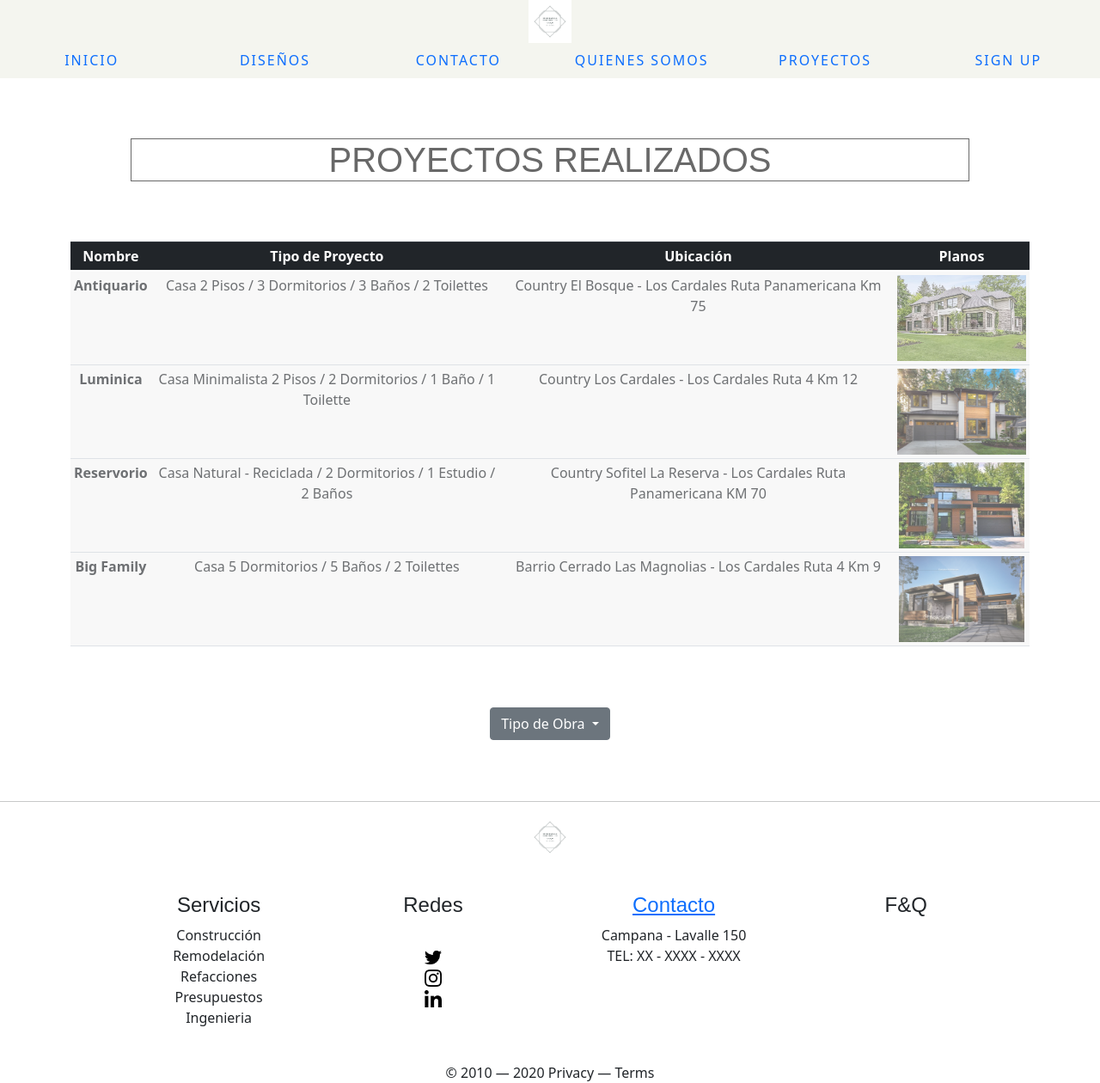
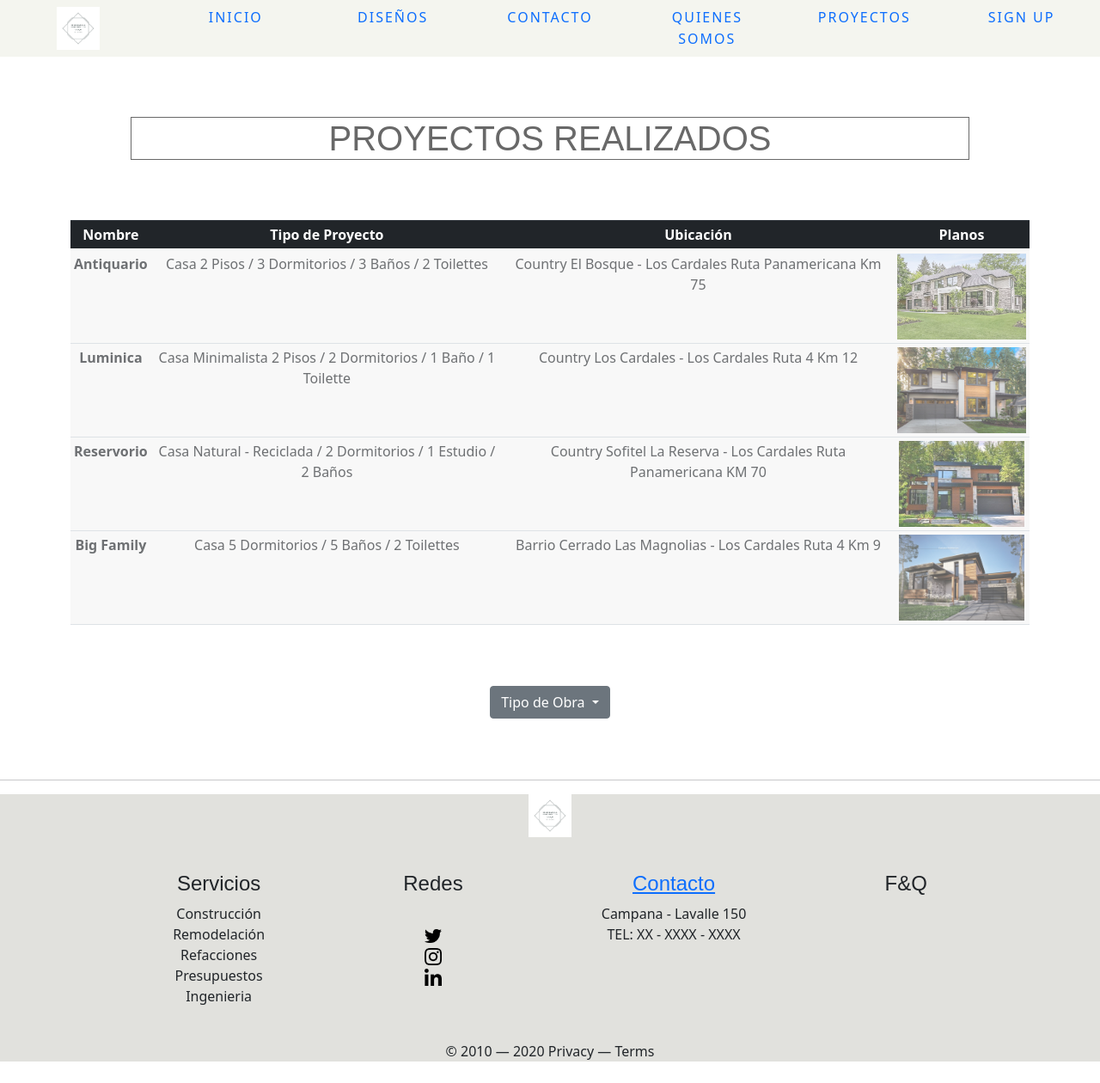
Before and after one commit to jamaidana/MaidanaConstruccion, a website: page disenos.html in a window 1280 px wide. Shown: the whole page at 86% size. After the commit the page ends 1235 px from the top, so only its background shows below. Drawn offline with nearby package versions, Linux system fonts and the light colour scheme; files that its build step writes are made by us from their sources.

Commit message:
Cambio header

```diff
--- a/disenos.html
+++ b/disenos.html
@@ -12,11 +12,9 @@
     <link href="https://cdn.jsdelivr.net/npm/bootstrap@5.0.2/dist/css/bootstrap.min.css" rel="stylesheet"
         integrity="sha384-EVSTQN3/azprG1Anm3QDgpJLIm9Nao0Yz1ztcQTwFspd3yD65VohhpuuCOmLASjC" crossorigin="anonymous">
     <link rel="icon" href="Iconos/favicon-32x32.png">
-    <meta name="description"
-    content="Realizamos servicios de construcción, proyectos de arquitectura y desarrollos para obras nuevas,
+    <meta name="description" content="Realizamos servicios de construcción, proyectos de arquitectura y desarrollos para obras nuevas,
     ampliaciones y remodelaciones. Diseños realizados">
-    <meta name="keywords"
-    content="constructora, construccion, proyectos arquitectura, remodelaciones, ampliaciones">
+    <meta name="keywords" content="constructora, construccion, proyectos arquitectura, remodelaciones, ampliaciones">
     <title>Diseños</title>
 </head>
 
@@ -25,16 +23,15 @@
     <header class="header">
 
 
-        <img src="Iconos/maidana_construccion_logo.png" alt="logo_maidana_construccion" class="iconLogo" width="50"
-            height="50" class="logoInicio">
-
         <nav class="nav nav-pills nav-justified">
+            <a class="nav-item nav-link"><img src="Iconos/maidana_construccion_logo.png" alt="logo_maidana_construccion"
+                    class="iconLogo" width="50" height="50"></a>
             <a class="nav-item nav-link" href="index.html">INICIO</a>
             <a class="nav-item nav-link" href="disenos.html">DISEÑOS</a>
             <a class="nav-item nav-link" href="contacto.html">CONTACTO</a>
             <a class="nav-item nav-link" href="quienessomos.html">QUIENES SOMOS</a>
             <a class="nav-item nav-link" href="proyectos.html">PROYECTOS</a>
-            <a class="nav-item nav-link" href="signup.html" target="_blank">SIGN UP</a>
+            <a class="nav-item nav-link" href="signup.html">SIGN UP</a>
         </nav>
 
 
@@ -81,7 +78,8 @@
                         <th scope="row">Big Family</th>
                         <td>Casa 5 Dormitorios / 5 Baños / 2 Toilettes</td>
                         <td>Barrio Cerrado Las Magnolias - Los Cardales Ruta 4 Km 9</td>
-                        <td><img src="Imagenes/Magnolias/diseño_casa_barrio_magnolias.JPG" height="100" class="design 4">
+                        <td><img src="Imagenes/Magnolias/diseño_casa_barrio_magnolias.JPG" height="100"
+                                class="design 4">
                         </td>
                     </tr>
 
--- a/scss/_footer.scss
+++ b/scss/_footer.scss
@@ -1,4 +1,9 @@
                                     /**FOOTER**/
+$footer-color: #d0d1caa4;
+
+.footer{
+    background-color: $footer-color ;
+}
 .endPage{
     padding: 40px;
     width: 100%;
--- a/scss/estilos.scss
+++ b/scss/estilos.scss
@@ -5,6 +5,7 @@ $p-font:'Barlow', sans-serif;
 $headerBack-color: #f3f4edde;
 $bodyBack-color:  #ffffff;
 $concretaBack-color: #f3f4eda4;
+$footer-color: #d0d1caa4;
 
 @import "diseno";
 @import "footer";
```
Also changed, not shown: contacto.html (+14 -11 lines), index.html (+5 -3 lines), proyectos.html (+5 -8 lines), quienessomos.html (+9 -10 lines), suscripcion.html (+3 -4 lines), scss/estilos.css, 1 other file. Lines whose indentation alone changed are shown as unchanged.
